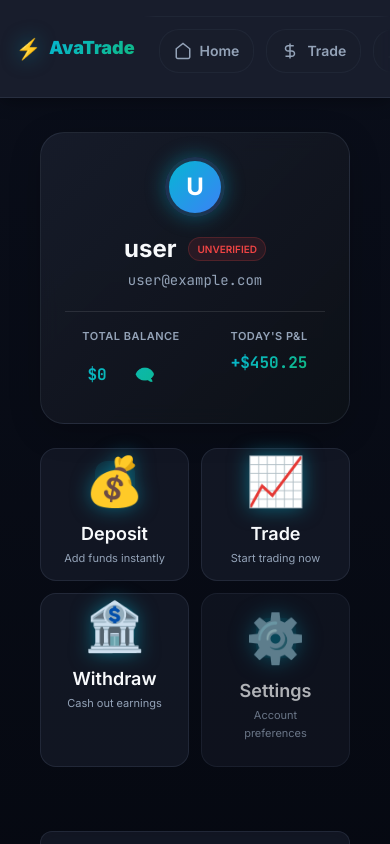
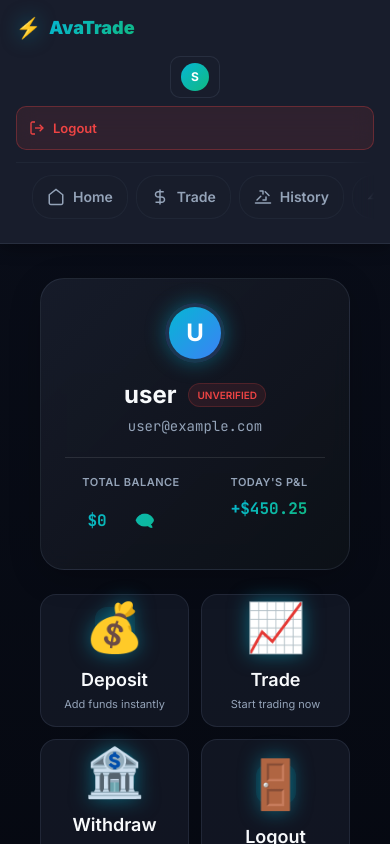
Before and after one commit to blen-az/investFX, a React (Create React App) app: page /profile in a window 390 px wide. Shown: the top 844 px of the page. Built offline with nearby package versions, Linux system fonts and the light colour scheme; no server answers; the database is empty; sample sign-in values are in the browser's storage.

Commit message:
logout on profile and phone look

```diff
--- a/src/App.css
+++ b/src/App.css
@@ -600,51 +600,49 @@
 /* Mobile Navbar Optimizations */
 @media (max-width: 768px) {
   .navbar-container {
-    flex-direction: row;
-    /* Changed to row to allow wrapping */
-    flex-wrap: wrap;
-    /* Allow wrapping */
-    align-items: center;
-    justify-content: space-between;
+    flex-direction: column;
+    align-items: stretch;
     gap: 12px;
     padding: 12px 16px;
   }
 
-  /* 1. Logo - Top Left */
-  .brand {
-    width: auto;
-    order: 1;
+  /* 1. Top Row: Logo + Auth */
+  .navbar-container> :nth-child(1),
+  .navbar-container> :nth-child(3) {
+    display: flex;
+    align-items: center;
   }
 
-  /* 2. Auth/User - Top Right */
+  /* Logo - Left */
+  .brand {
+    margin-right: auto;
+  }
+
+  /* Auth Section - Right */
   .auth-section {
-    width: auto;
-    order: 2;
+    margin-left: auto;
     gap: 8px;
   }
 
   .auth-btn {
-    padding: 8px 14px;
+    padding: 8px 12px;
     font-size: 13px;
   }
 
-  /* 3. Navigation - Bottom Row (Full Width) */
+  /* 2. Navigation - Bottom Row (Full Width) */
   .nav-links {
     order: 3;
     width: 100%;
-    margin: 0 -16px;
-    /* Negative margin to touch edges */
-    padding: 4px 16px 12px;
+    margin: 0;
+    padding: 8px 0 4px;
     border-top: 1px solid rgba(100, 116, 139, 0.1);
-    margin-top: 4px;
 
     /* Horizontal Scroll */
     justify-content: flex-start;
-    gap: 12px;
+    gap: 8px;
     flex-wrap: nowrap;
     overflow-x: auto;
     -webkit-overflow-scrolling: touch;
-    mask-image: linear-gradient(to right, transparent 0%, black 5%, black 95%, transparent 100%);
   }
 
   /* Hide scrollbar */
@@ -659,7 +657,6 @@
     background: rgba(26, 31, 46, 0.4);
     border: 1px solid rgba(100, 116, 139, 0.1);
     border-radius: 20px;
-    /* Pill shape */
     flex-shrink: 0;
   }
 
@@ -670,30 +667,27 @@
 
   .nav-link.active::after {
     display: none;
-    /* Remove underline styling for pills */
   }
 
   /* Adjust User Info for Mobile */
   .user-info {
+    padding: 6px 10px;
+    gap: 8px;
+  }
+
+  .user-avatar {
+    width: 28px;
+    height: 28px;
+    font-size: 12px;
+  }
+
+  .user-email {
     display: none;
-    /* Hide user name/email on mobile as per request */
   }
 
   .logout-btn {
-    display: none;
-    /* Hide logout button on mobile as per request (user can logout from Profile) */
-  }
-
-  /* Ensure Auth Section doesn't take up space if empty */
-  .auth-section {
-    width: auto;
-    order: 2;
-    gap: 8px;
-  }
-
-  /* Only show login/signup if not logged in */
-  .auth-section:not(:has(.user-info)) {
-    display: flex;
+    padding: 8px 12px;
+    font-size: 13px;
   }
 }
 
--- a/src/pages/Profile.jsx
+++ b/src/pages/Profile.jsx
@@ -1,7 +1,7 @@
 // src/pages/Profile.jsx
 import React, { useState, useEffect } from "react";
 import { useAuth } from "../contexts/AuthContext";
-import { Link } from "react-router-dom";
+import { Link, useNavigate } from "react-router-dom";
 import StatsCard from "../components/StatsCard";
 import DataTable from "../components/DataTable";
 import Toast from "../components/Toast";
@@ -12,7 +12,8 @@
 
 
 export default function Profile() {
-  const { user } = useAuth();
+  const { user, logout } = useAuth();
+  const navigate = useNavigate();
   const [activeTab, setActiveTab] = useState("transactions");
   const [balanceHidden, setBalanceHidden] = useState(false);
   const [balance, setBalance] = useState(0);
@@ -290,11 +291,21 @@
               <p>Cash out earnings</p>
             </div>
           </Link>
-          <button onClick={() => { }} className="action-card" style={{ cursor: 'not-allowed', opacity: 0.7 }}>
-            <div className="action-icon">⚙️</div>
+          <button
+            onClick={async () => {
+              try {
+                await logout();
+                navigate('/');
+              } catch (error) {
+                console.error('Logout error:', error);
+              }
+            }}
+            className="action-card logout-card"
+          >
+            <div className="action-icon">🚪</div>
             <div className="action-info">
-              <h3>Settings</h3>
-              <p>Account preferences</p>
+              <h3>Logout</h3>
+              <p>Sign out of account</p>
             </div>
           </button>
         </div>
```
